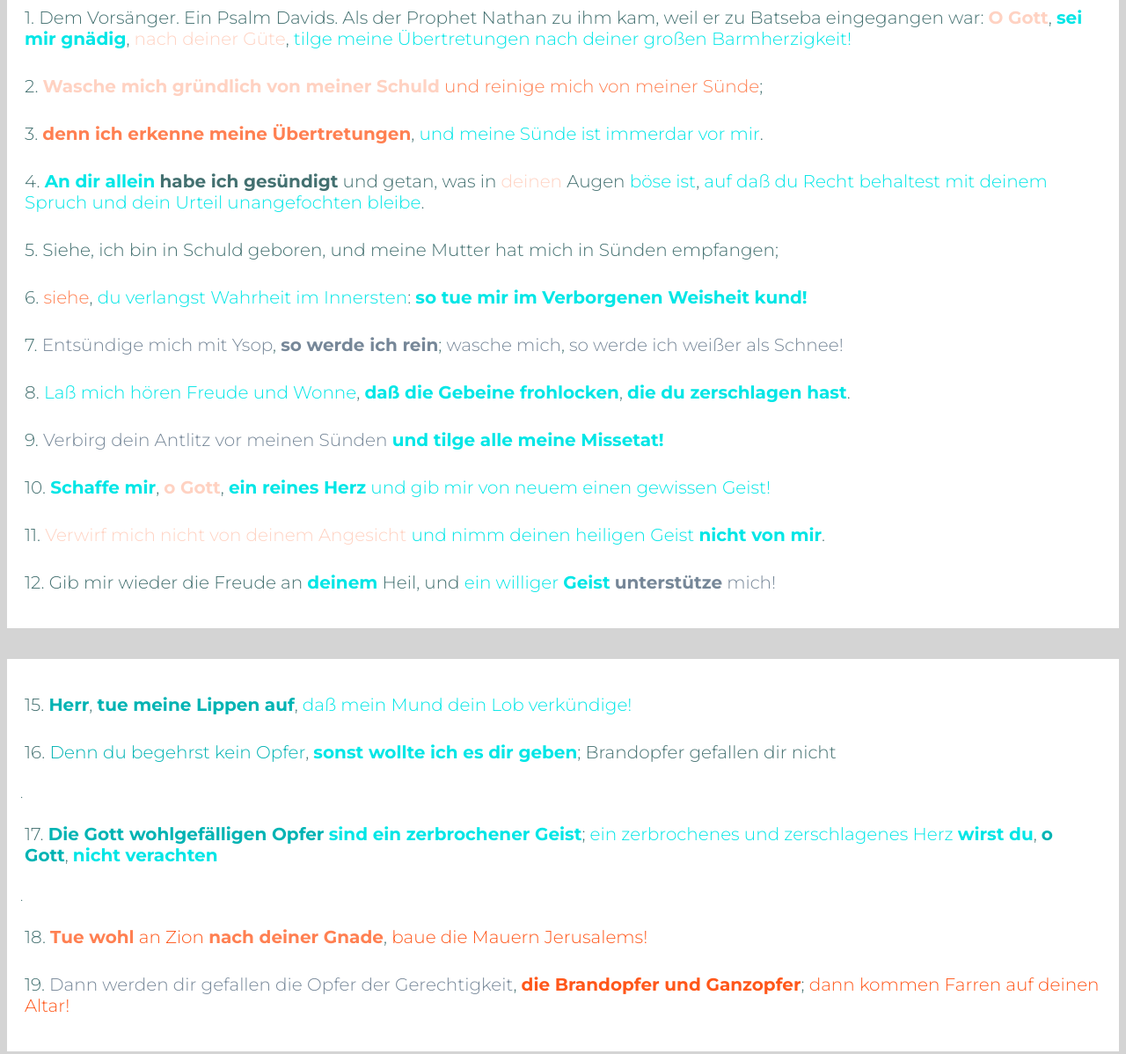
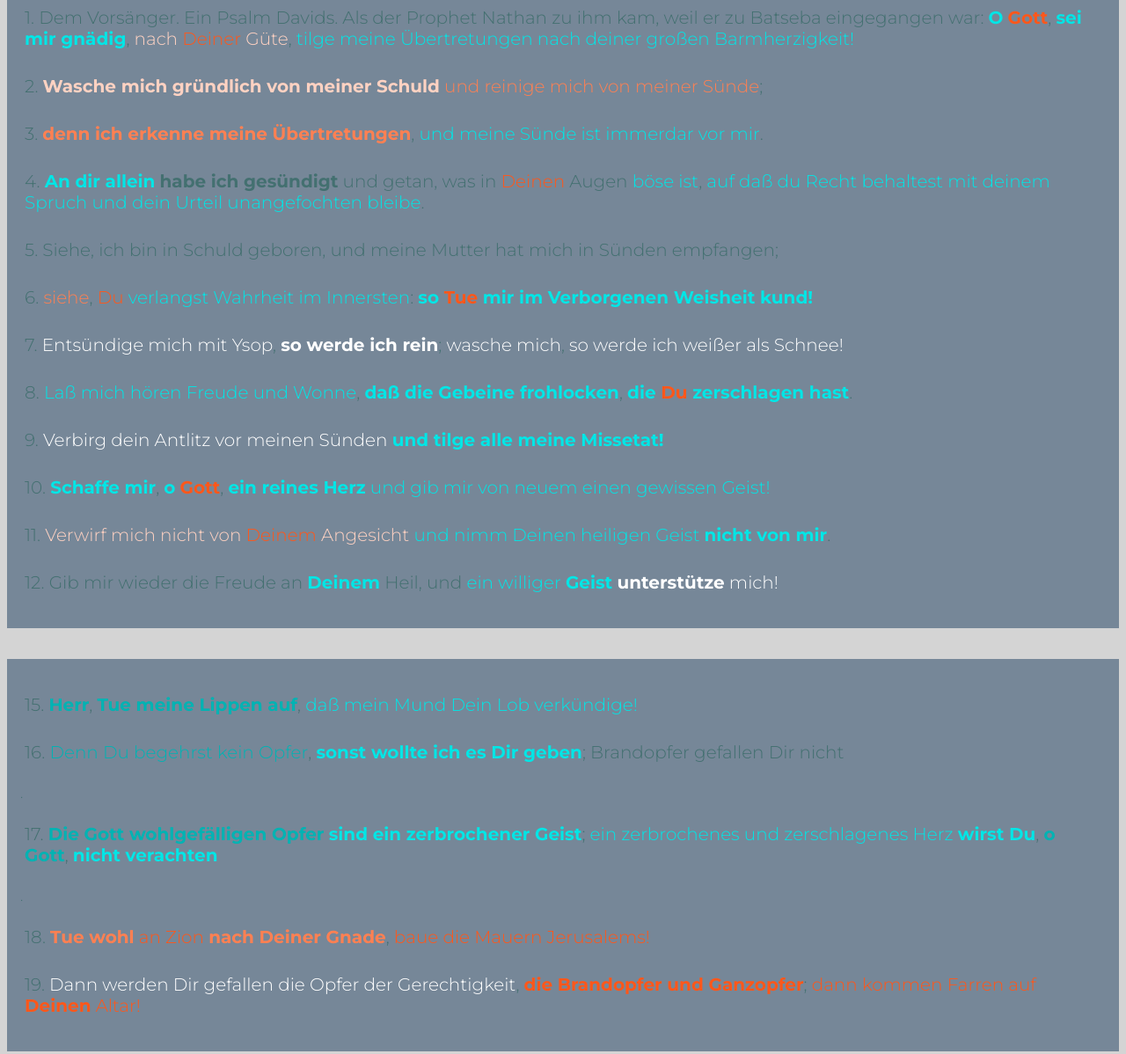
Before and after one commit to web-fullstack-dev/Bible-Verses-sgwaq--DE, a plain HTML site: page index.html in a window 1280 px wide. Shown: the part 202-1400 px from the top of the page at 88% size. Drawn offline with Linux system fonts and the light colour scheme.

Commit message:
Changed colors and arrow in index.html

```diff
--- a/css/main.css
+++ b/css/main.css
@@ -1,5 +1,5 @@
 .main {
-  background-color: hsl(0, 0%, 100%);
+  background-color: hsl(210, 14%, 53%);
 }
 
 .div__underline--lightgrey {
--- a/css/section.css
+++ b/css/section.css
@@ -40,8 +40,8 @@
   font-size: 22px;
 }
 
-.section__span--lightslategray {
-  color: hsl(210, 14%, 53%);
+.section__span--white {
+  color: hsl(0, 0%, 100%);
 }
 
 .section__span--aqua {
--- a/index.html
+++ b/index.html
@@ -13,7 +13,7 @@
 <body class="body">
   <main class="main">
     <section class="section">
-      <button class="section__button"><a class="section__button--link" href="https://mr-front-end-dev.github.io/Bible-Verses-Psalms--DE/"><span class="section__button--size">&#x21e6;</span></a></button>
+      <button class="section__button"><a class="section__button--link" href="https://mr-front-end-dev.github.io/Bible-Verses-Psalms--DE/"><span class="section__button--size">&#8656;</span></a></button>
       <button class="section__button"><a class="section__button--link" href="https://mr-front-end-dev.github.io/Bible-Verses-sgwaq--EN/">EN</a></button>
       <button class="section__button"><a class="section__button--link" href="https://mr-front-end-dev.github.io/Bible-Verses-sgwaq--RU/">RU</a></button>
       <button class="section__button"><a class="section__button--link" href="https://mr-front-end-dev.github.io/Bible-Verses-sgwaq--ES/">ES</a></button>
@@ -25,27 +25,27 @@
   <main class="main">
     <section class="section">
         <h1 class="section__h1">Psalmen 51:1-12 & 15-19 (SCH51)</h1>
-        <p class="section__paragraph">1. Dem Vorsänger. Ein Psalm Davids. Als der Prophet Nathan zu ihm kam, weil er zu Batseba eingegangen war: <span class="section--bold section__span--coral--light">O Gott</span>, <span class="section--bold section__span--aqua--light">sei mir gnädig</span>, <span class="section__span--coral--light">nach deiner Güte</span>, <span class="section__span--aqua--light">tilge meine Übertretungen nach deiner großen Barmherzigkeit!</span></p>
+        <p class="section__paragraph">1. Dem Vorsänger. Ein Psalm Davids. Als der Prophet Nathan zu ihm kam, weil er zu Batseba eingegangen war: <span class="section--bold section__span--aqua--light">O</span> <span class="section--bold section__span--coral--dark">Gott</span>, <span class="section--bold section__span--aqua--light">sei mir gnädig</span>, <span class="section__span--coral--light">nach <span class="section__span--coral--dark">Deiner</span> Güte</span>, <span class="section__span--aqua--light">tilge meine Übertretungen nach deiner großen Barmherzigkeit!</span></p>
         <p class="section__paragraph">2. <span class="section--bold section__span--coral--light">Wasche mich gründlich von meiner Schuld</span> <span class="section__span--coral">und reinige mich von meiner Sünde</span>;</p>
         <p class="section__paragraph">3. <span class="section--bold section__span--coral">denn ich erkenne meine Übertretungen</span>, <span class="section__span--aqua--light">und meine Sünde ist immerdar vor mir</span>.</p>
-        <p class="section__paragraph">4. <span class="section--bold section__span--aqua--light">An dir allein</span> <span class="section--bold">habe ich gesündigt</span> und getan, was in <span class="section__span--coral--light">deinen</span> Augen <span class="section__span--aqua--light">böse ist</span>, <span class="section__span--aqua--light">auf daß du Recht behaltest mit deinem Spruch</span> <span class="section__span--aqua--light">und dein Urteil unangefochten bleibe</span>.</p>
+        <p class="section__paragraph">4. <span class="section--bold section__span--aqua--light">An dir allein</span> <span class="section--bold">habe ich gesündigt</span> und getan, was in <span class="section__span--coral--dark">Deinen</span> Augen <span class="section__span--aqua--light">böse ist</span>, <span class="section__span--aqua--light">auf daß du Recht behaltest mit deinem Spruch</span> <span class="section__span--aqua--light">und dein Urteil unangefochten bleibe</span>.</p>
         <p class="section__paragraph">5. Siehe, ich bin in Schuld geboren, und meine Mutter hat mich in Sünden empfangen;</p>
-        <p class="section__paragraph">6. <span class="section__span--coral">siehe</span>, <span class="section__span--aqua--light">du verlangst Wahrheit im Innersten</span>: <span class="section--bold section__span--aqua--light">so tue mir im Verborgenen Weisheit kund!</span></p>
-        <p class="section__paragraph">7. <span class="section__span--lightslategray">Entsündige mich mit Ysop</span>, <span class="section--bold section__span--lightslategray">so werde ich rein</span>; <span class="section__span--lightslategray">wasche mich</span>, <span class="section__span--lightslategray">so werde ich weißer als Schnee!</span></p>
-        <p class="section__paragraph">8. <span class="section__span--aqua--light">Laß mich hören Freude und Wonne</span>, <span class="section--bold section__span--aqua--light">daß die Gebeine frohlocken</span>, <span class="section--bold section__span--aqua--light">die du zerschlagen hast</span>.</p>
-        <p class="section__paragraph">9. <span class="section__span--lightslategray">Verbirg dein Antlitz vor meinen Sünden</span> <span class="section--bold section__span--aqua--light">und tilge alle meine Missetat!</span></p>
-        <p class="section__paragraph">10. <span class="section--bold section__span--aqua--light">Schaffe mir</span>, <span class="section--bold section__span--coral--light">o Gott</span>, <span class="section--bold section__span--aqua--light">ein reines Herz</span> <span class="section__span--aqua--light">und gib mir von neuem einen gewissen Geist!</span></p>
-        <p class="section__paragraph">11. <span class="section__span--coral--light">Verwirf mich nicht von deinem Angesicht</span> <span class="section__span--aqua--light">und nimm</span> <span class="section__span--aqua--light">deinen heiligen Geist</span> <span class="section--bold section__span--aqua--light">nicht von mir</span>.</p>
-        <p class="section__paragraph">12. Gib mir wieder die Freude an <span class="section--bold section__span--aqua--light">deinem</span> Heil, und <span class="section__span--aqua--light">ein williger</span> <span class="section--bold section__span--aqua--light">Geist</span> <span class="section--bold section__span--lightslategray">unterstütze</span> <span class="section__span--lightslategray">mich!</span></p>
+        <p class="section__paragraph">6. <span class="section__span--coral">siehe</span>, <span class="section__span--coral--dark">Du</span> <span class="section__span--aqua--light">verlangst Wahrheit im Innersten</span>: <span class="section--bold section__span--aqua--light">so <span class="section__span--coral--dark">Tue</span> mir im Verborgenen Weisheit kund!</span></p>
+        <p class="section__paragraph">7. <span class="section__span--white">Entsündige mich mit Ysop</span>, <span class="section--bold section__span--white">so werde ich rein</span>; <span class="section__span--white">wasche mich</span>, <span class="section__span--white">so werde ich weißer als Schnee!</span></p>
+        <p class="section__paragraph">8. <span class="section__span--aqua--light">Laß mich hören Freude und Wonne</span>, <span class="section--bold section__span--aqua--light">daß die Gebeine frohlocken</span>, <span class="section--bold section__span--aqua--light">die <span class="section__span--coral--dark">Du</span> zerschlagen hast</span>.</p>
+        <p class="section__paragraph">9. <span class="section__span--white">Verbirg dein Antlitz vor meinen Sünden</span> <span class="section--bold section__span--aqua--light">und tilge alle meine Missetat!</span></p>
+        <p class="section__paragraph">10. <span class="section--bold section__span--aqua--light">Schaffe mir</span>, <span class="section--bold section__span--aqua--light">o</span> <span class="section--bold section__span--coral--dark">Gott</span>, <span class="section--bold section__span--aqua--light">ein reines Herz</span> <span class="section__span--aqua--light">und gib mir von neuem einen gewissen Geist!</span></p>
+        <p class="section__paragraph">11. <span class="section__span--coral--light">Verwirf mich nicht von <span class="section__span--coral--dark">Deinem</span> Angesicht</span> <span class="section__span--aqua--light">und nimm</span> <span class="section__span--aqua--light">Deinen heiligen Geist</span> <span class="section--bold section__span--aqua--light">nicht von mir</span>.</p>
+        <p class="section__paragraph">12. Gib mir wieder die Freude an <span class="section--bold section__span--aqua--light">Deinem</span> Heil, und <span class="section__span--aqua--light">ein williger</span> <span class="section--bold section__span--aqua--light">Geist</span> <span class="section--bold section__span--white">unterstütze</span> <span class="section__span--white">mich!</span></p>
     </main>
     <div class="div__underline--lightgrey"></div>
     <main class="main">
       <section class="section">
-        <p class="section__paragraph">15. <span class="section--bold section__span--aqua">Herr</span>, <span class="section--bold section__span--aqua">tue meine Lippen auf</span>, <span class="section__span--aqua--light">daß mein Mund dein Lob verkündige!</span></p>
-        <p class="section__paragraph">16. <span class="section__span--aqua">Denn du begehrst kein Opfer</span>, <span class="section--bold section__span--aqua--light">sonst wollte ich es dir geben</span>; Brandopfer gefallen dir nicht</p>.
-        <p class="section__paragraph">17. <span class="section--bold section__span--aqua">Die Gott wohlgefälligen Opfer</span> <span class="section--bold section__span--aqua--light">sind ein zerbrochener Geist</span>; <span class="section__span--aqua--light">ein zerbrochenes und zerschlagenes Herz</span> <span class="section--bold section__span--aqua--light">wirst du</span>, <span class="section--bold section__span--aqua">o Gott</span>, <span class="section--bold section__span--aqua--light">nicht verachten</p>.
-        <p class="section__paragraph">18. <span class="section--bold section__span--coral">Tue wohl</span> <span class="section__span--coral--dark">an Zion</span> <span class="section--bold section__span--coral">nach deiner Gnade</span>, <span class="section__span--coral--dark">baue die Mauern Jerusalems!</span></p>
-        <p class="section__paragraph">19. <span class="section__span--lightslategray">Dann werden dir gefallen die Opfer der Gerechtigkeit</span>, <span class="section--bold section__span--coral--dark">die Brandopfer und Ganzopfer</span>; <span class="section__span--coral--dark">dann kommen Farren auf deinen Altar!</span></p>
+        <p class="section__paragraph">15. <span class="section--bold section__span--aqua">Herr</span>, <span class="section--bold section__span--aqua">Tue meine Lippen auf</span>, <span class="section__span--aqua--light">daß mein Mund Dein Lob verkündige!</span></p>
+        <p class="section__paragraph">16. <span class="section__span--aqua">Denn Du begehrst kein Opfer</span>, <span class="section--bold section__span--aqua--light">sonst wollte ich es Dir geben</span>; Brandopfer gefallen Dir nicht</p>.
+        <p class="section__paragraph">17. <span class="section--bold section__span--aqua">Die Gott wohlgefälligen Opfer</span> <span class="section--bold section__span--aqua--light">sind ein zerbrochener Geist</span>; <span class="section__span--aqua--light">ein zerbrochenes und zerschlagenes Herz</span> <span class="section--bold section__span--aqua--light">wirst Du</span>, <span class="section--bold section__span--aqua">o Gott</span>, <span class="section--bold section__span--aqua--light">nicht verachten</p>.
+        <p class="section__paragraph">18. <span class="section--bold section__span--coral">Tue wohl</span> <span class="section__span--coral--dark">an Zion</span> <span class="section--bold section__span--coral">nach Deiner Gnade</span>, <span class="section__span--coral--dark">baue die Mauern Jerusalems!</span></p>
+        <p class="section__paragraph">19. <span class="section__span--white">Dann werden Dir gefallen die Opfer der Gerechtigkeit</span>, <span class="section--bold section__span--coral--dark">die Brandopfer und Ganzopfer</span>; <span class="section__span--coral--dark">dann kommen Farren auf <span class="section--bold">Deinen</span> Altar!</span></p>
       </section>
     </main>
     <div class="div__underline--lightgrey"></div>
```
